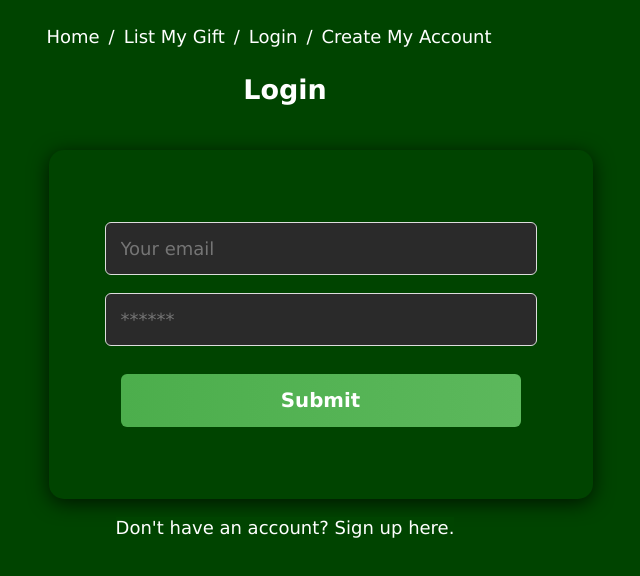
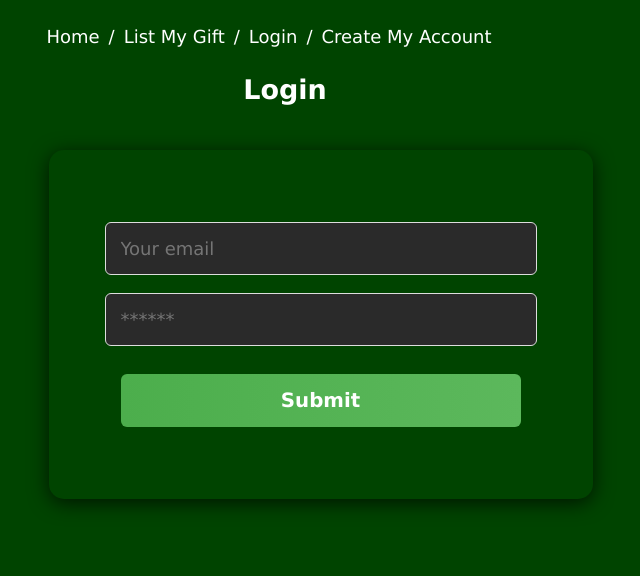
Before and after one commit to DariaPressley/giftgenius, a React (Vite) app in the folder Main/client/: page /Login in a window 1280 px wide. Shown: the top 576 px of the page, without its empty margins (391-1031 px from the left). Built offline with nearby package versions, Linux system fonts and the light colour scheme.

Commit message:
added logout.jsx

```diff
--- a/Main/client/src/pages/Login.jsx
+++ b/Main/client/src/pages/Login.jsx
@@ -1,13 +1,15 @@
-import React, { useState } from 'react';
-import { Link, Redirect } from 'react-router-dom';
+import { useState } from 'react';
+import { Link } from 'react-router-dom';
 import { useMutation } from '@apollo/client';
 import { LOGIN_USER } from '../utils/mutations';
+
 import Auth from '../utils/auth';
 
-const Login = () => {
+const Login = (props) => {
   const [formState, setFormState] = useState({ email: '', password: '' });
-  const [login, { loading, error, data }] = useMutation(LOGIN_USER);
+  const [login, { error, data }] = useMutation(LOGIN_USER);
 
+  // update state based on form input changes
   const handleChange = (event) => {
     const { name, value } = event.target;
 
@@ -17,9 +19,10 @@ const Login = () => {
     });
   };
 
+  // submit form
   const handleFormSubmit = async (event) => {
     event.preventDefault();
-
+    console.log(formState);
     try {
       const { data } = await login({
         variables: { ...formState },
@@ -30,17 +33,12 @@ const Login = () => {
       console.error(e);
     }
 
-
+    // clear form values
     setFormState({
       email: '',
       password: '',
     });
   };
-
-  if (Auth.loggedIn()) {
-    // Redirect to home if already logged in
-    return <Redirect to="/" />;
-  }
 
   return (
     <main className="flex-row justify-center mb-4">
@@ -48,6 +46,12 @@ const Login = () => {
         <div className="card">
           <h4 className="card-header bg-dark text-light p-2">Login</h4>
           <div className="card-body">
+            {data ? (
+              <p>
+              {' '}
+                <Link to="/">back to the homepage.</Link>
+              </p>
+            ) : (
               <form onSubmit={handleFormSubmit}>
                 <input
                   className="form-input"
@@ -67,22 +71,19 @@ const Login = () => {
                 />
                 <button
                   className="btn btn-block btn-info"
+                  style={{ cursor: 'pointer' }}
                   type="submit"
-                disabled={loading}
                 >
-                {loading ? 'Logging in...' : 'Submit'}
+                  Submit
                 </button>
               </form>
+            )}
 
             {error && (
               <div className="my-3 p-3 bg-danger text-white">
                 {error.message}
               </div>
             )}
-
-            <p>
-              Don't have an account? <Link to="/signup">Sign up here</Link>.
-            </p>
           </div>
         </div>
       </div>
```
Also changed, not shown: Main/client/src/pages/logout.jsx (added, +17 -0 lines), 1 other file (tests, documents, lock files or other folders). Lines whose indentation alone changed are shown as unchanged.
